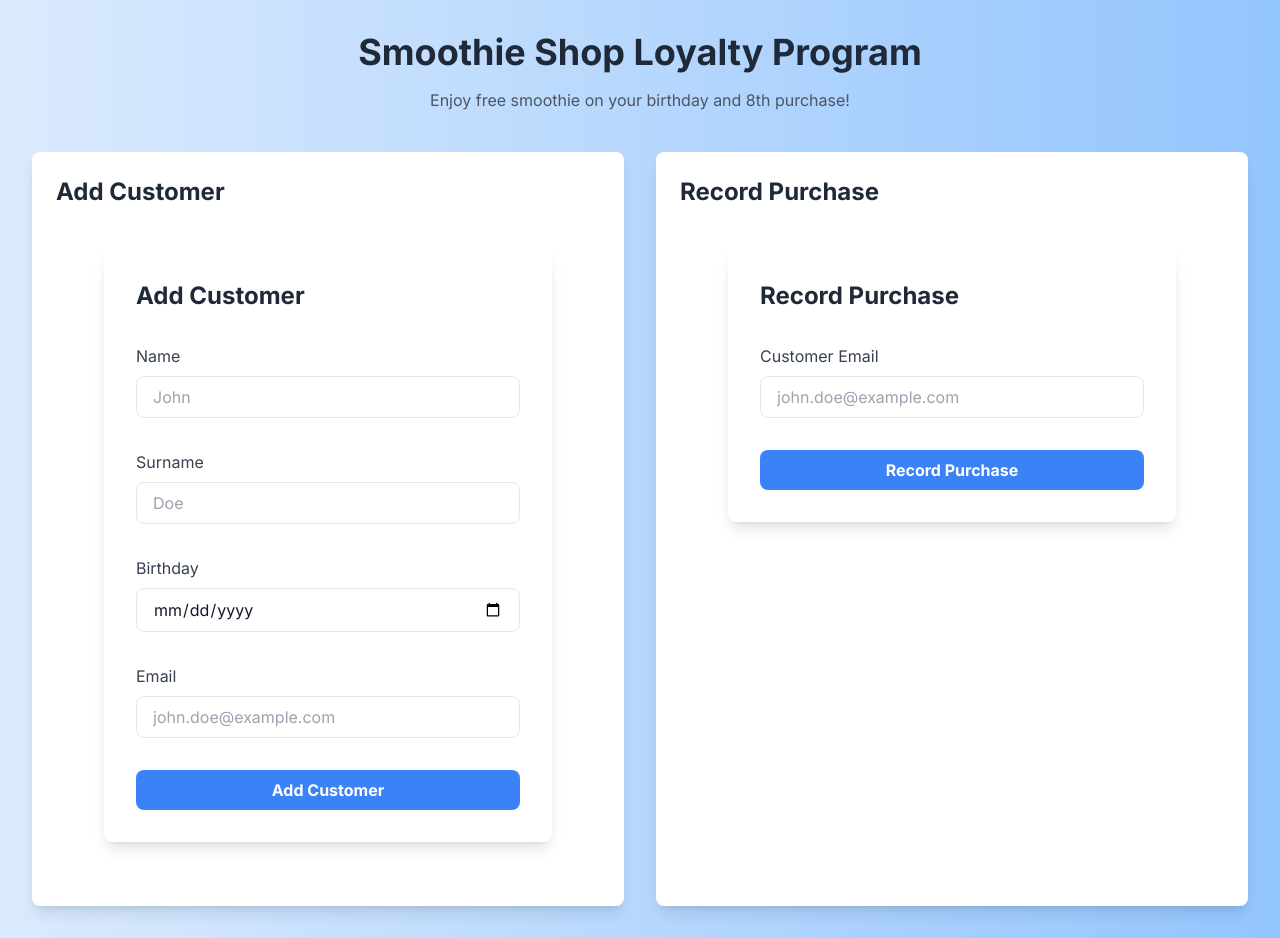
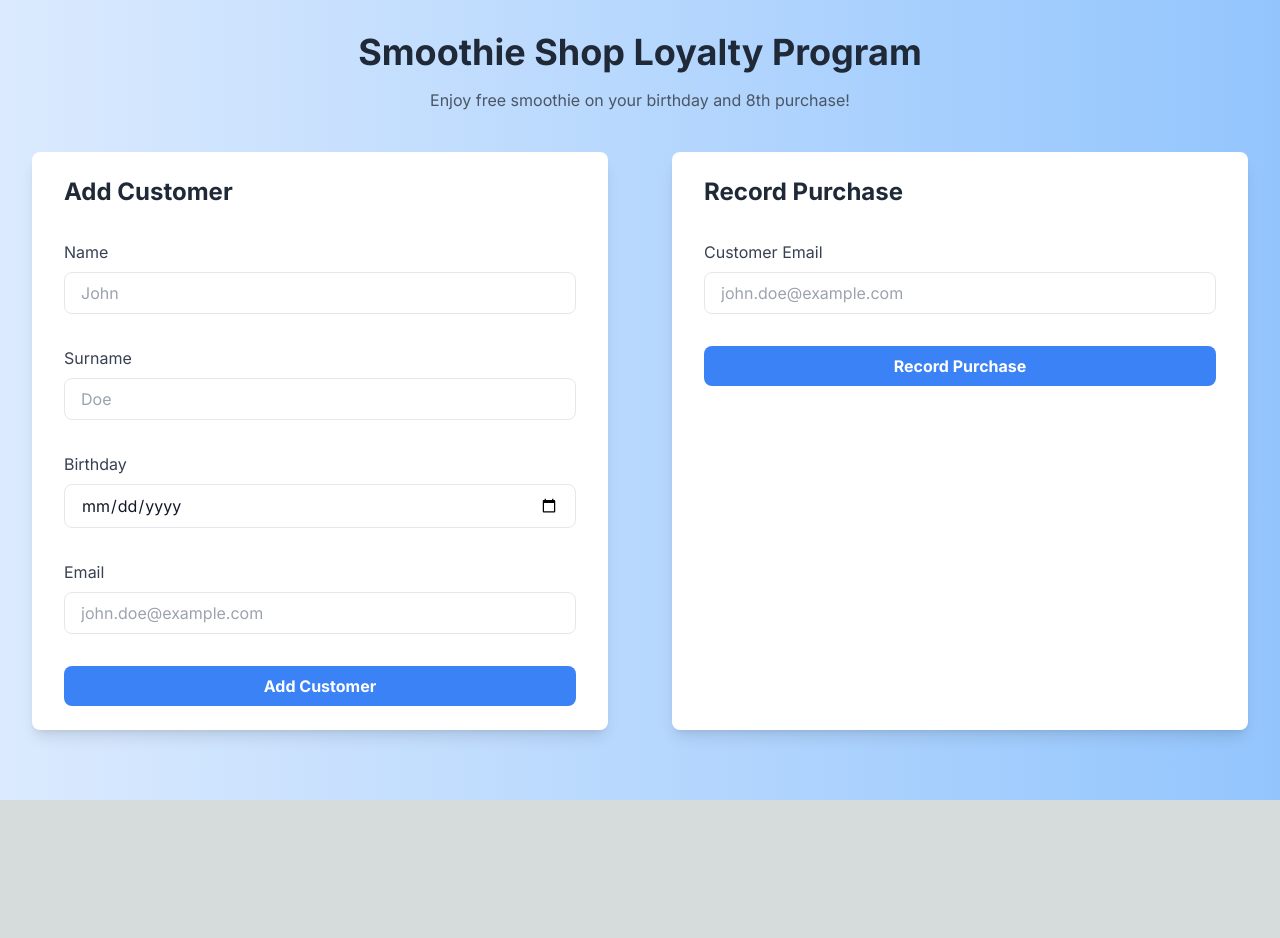
Before and after one commit to Alpovka/loyalty-app, a Next.js app: page / in a window 1280 px wide. After the commit the page ends 800 px from the top, so only its background shows below. Built offline with nearby package versions, Linux system fonts and the light colour scheme.

Commit message:
Better UI

```diff
--- a/src/app/components/AddCustomerForm.js
+++ b/src/app/components/AddCustomerForm.js
@@ -56,7 +56,7 @@
     ];
 
     return (
-        <div className="max-w-md mx-auto my-10 p-8 bg-white shadow-lg rounded-lg transform transition-all duration-500 ease-in-out hover:shadow-2xl">
+        <div className="bg-white py-6 px-8 rounded-lg shadow-lg">
             <Formik
                 initialValues={{ name: '', surname: '', birthday: '', email: '' }}
                 validationSchema={validationSchema}
--- a/src/app/components/PurchaseForm.js
+++ b/src/app/components/PurchaseForm.js
@@ -50,7 +50,7 @@
     ];
 
     return (
-        <div className="max-w-md mx-auto my-10 p-8 bg-white shadow-lg rounded-lg transform transition-all duration-500 ease-in-out hover:shadow-2xl">
+        <div className="bg-white py-6 px-8 rounded-lg shadow-lg">
             <Formik
                 initialValues={{ email: '' }}
                 validationSchema={purchaseValidationSchema}
--- a/src/app/page.js
+++ b/src/app/page.js
@@ -10,15 +10,9 @@
         <p className="text-gray-600">Enjoy free smoothie on your birthday and 8th purchase!</p>
       </header>
       <main className="container mx-auto">
-        <div className="grid grid-cols-1 md:grid-cols-2 gap-8">
-          <div className="bg-white p-6 rounded-lg shadow-lg">
-            <h2 className="text-2xl font-bold mb-4 text-gray-800">Add Customer</h2>
-            <AddCustomerForm />
-          </div>
-          <div className="bg-white p-6 rounded-lg shadow-lg">
-            <h2 className="text-2xl font-bold mb-4 text-gray-800">Record Purchase</h2>
-            <PurchaseForm />
-          </div>
+        <div className="grid grid-cols-1 md:grid-cols-2 gap-16">
+          <AddCustomerForm />
+          <PurchaseForm />
         </div>
       </main>
     </div>
```
